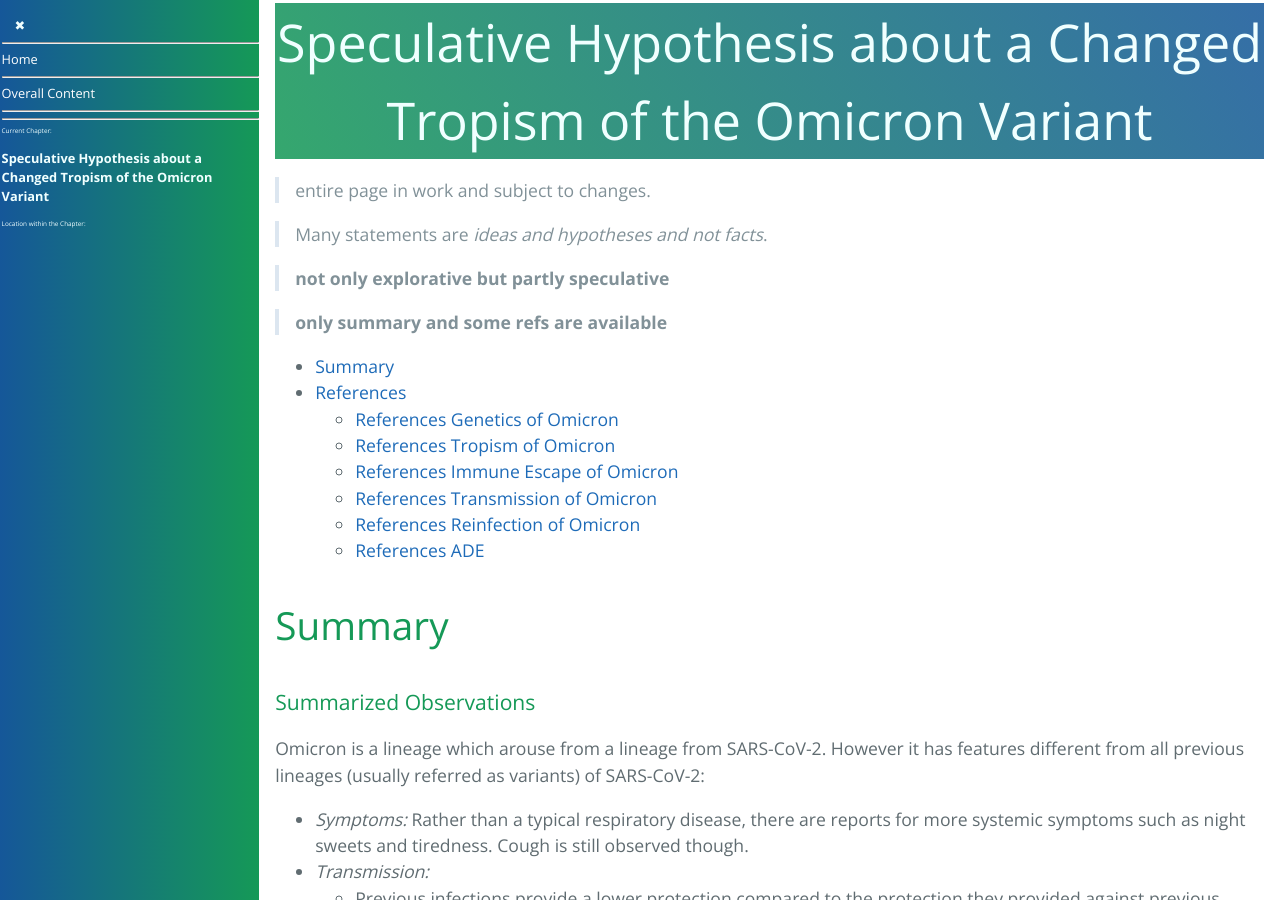
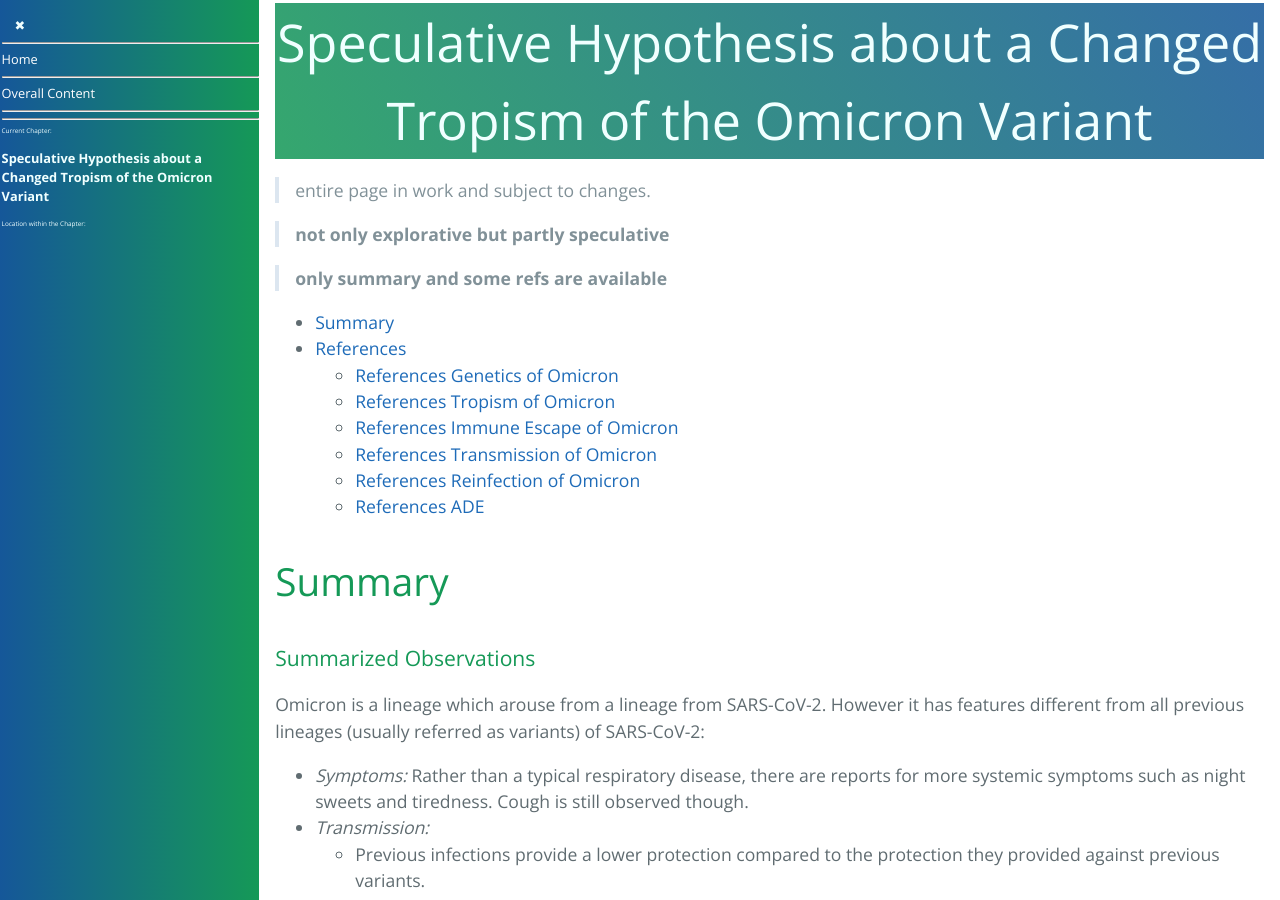
Before and after one commit to forestgrape/coronavirus, a Jekyll site: the page built from 2_biological/omicron.md, in a window 1280 px wide and 900 px high. Built offline with Jekyll 4.4.1, drawn with Linux system fonts in a browser that asks for light colours; our own code applies the rules of GitHub Pages for plain Markdown files.

Commit message:
Update omicron.md

```diff
--- a/2_biological/omicron.md
+++ b/2_biological/omicron.md
@@ -1,8 +1,6 @@
 # Speculative Hypothesis about a Changed Tropism of the Omicron Variant
 
 > entire page in work and subject to changes.
-
-> Many statements are *ideas and hypotheses and not facts*.
 
 > **not only explorative but partly speculative**
 
```
